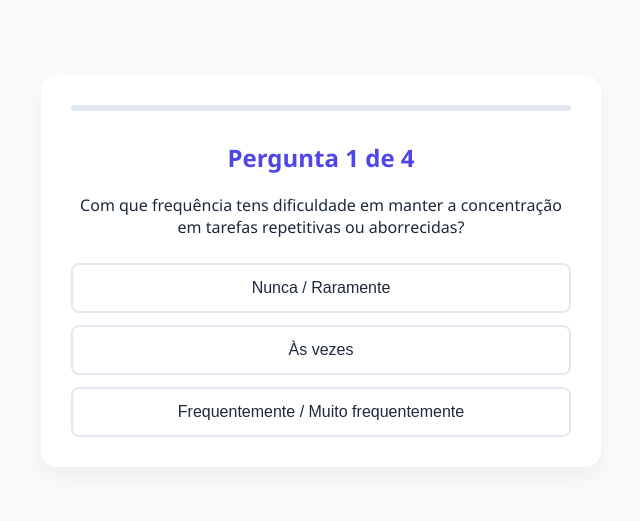
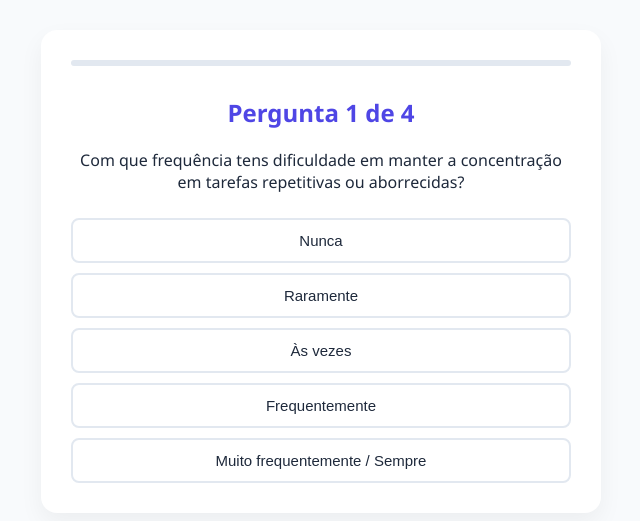
Before and after one commit to susanaflorencio-lgtm/quiz-phda, a plain HTML site: page index.html in a window 1280 px wide. Shown: the part 149-670 px from the top of the page, without its empty margins (319-959 px from the left). Drawn offline with Linux system fonts and the light colour scheme.

Commit message:
Update index.html

```diff
--- a/index.html
+++ b/index.html
@@ -57,16 +57,16 @@
         .btn-container {
             display: flex;
             flex-direction: column;
-            gap: 12px;
+            gap: 10px;
             margin-top: 25px;
         }
 
         button {
-            padding: 14px;
+            padding: 12px;
             border: 2px solid #e2e8f0;
             border-radius: 8px;
             background: white;
-            font-size: 16px;
+            font-size: 15px;
             cursor: pointer;
             transition: all 0.2s ease;
             color: var(--text-color);
@@ -99,46 +99,59 @@
 <div class="quiz-container">
     <div class="progress-bar"><div class="progress" id="progress"></div></div>
 
+    <!-- Pergunta 1 -->
     <div class="question active" data-index="1">
         <h2>Pergunta 1 de 4</h2>
         <p>Com que frequência tens dificuldade em manter a concentração em tarefas repetitivas ou aborrecidas?</p>
         <div class="btn-container">
-            <button onclick="nextQuestion(0)">Nunca / Raramente</button>
-            <button onclick="nextQuestion(1)">Às vezes</button>
-            <button onclick="nextQuestion(2)">Frequentemente / Muito frequentemente</button>
+            <button onclick="nextQuestion(0)">Nunca</button>
+            <button onclick="nextQuestion(1)">Raramente</button>
+            <button onclick="nextQuestion(2)">Às vezes</button>
+            <button onclick="nextQuestion(3)">Frequentemente</button>
+            <button onclick="nextQuestion(4)">Muito frequentemente / Sempre</button>
         </div>
     </div>
 
+    <!-- Pergunta 2 -->
     <div class="question" data-index="2">
         <h2>Pergunta 2 de 4</h2>
         <p>Com que frequência te esqueces de compromissos, tarefas diárias ou de onde deixaste objetos importantes?</p>
         <div class="btn-container">
-            <button onclick="nextQuestion(0)">Nunca / Raramente</button>
-            <button onclick="nextQuestion(1)">Às vezes</button>
-            <button onclick="nextQuestion(2)">Frequentemente / Muito frequentemente</button>
+            <button onclick="nextQuestion(0)">Nunca</button>
+            <button onclick="nextQuestion(1)">Raramente</button>
+            <button onclick="nextQuestion(2)">Às vezes</button>
+            <button onclick="nextQuestion(3)">Frequentemente</button>
+            <button onclick="nextQuestion(4)">Muito frequentemente / Sempre</button>
         </div>
     </div>
 
+    <!-- Pergunta 3 -->
     <div class="question" data-index="3">
         <h2>Pergunta 3 de 4</h2>
         <p>Sentes uma necessidade constante de te mexer, mexer as mãos/pés ou sentes uma agitação interior difícil de controlar?</p>
         <div class="btn-container">
-            <button onclick="nextQuestion(0)">Nunca / Raramente</button>
-            <button onclick="nextQuestion(1)">Às vezes</button>
-            <button onclick="nextQuestion(2)">Frequentemente / Muito frequentemente</button>
+            <button onclick="nextQuestion(0)">Nunca</button>
+            <button onclick="nextQuestion(1)">Raramente</button>
+            <button onclick="nextQuestion(2)">Às vezes</button>
+            <button onclick="nextQuestion(3)">Frequentemente</button>
+            <button onclick="nextQuestion(4)">Muito frequentemente / Sempre</button>
         </div>
     </div>
 
+    <!-- Pergunta 4 -->
     <div class="question" data-index="4">
         <h2>Pergunta 4 de 4</h2>
         <p>Tens tendência a interromper os outros quando estão a falar ou a responder antes que a pergunta termine?</p>
         <div class="btn-container">
-            <button onclick="nextQuestion(0)">Nunca / Raramente</button>
-            <button onclick="nextQuestion(1)">Às vezes</button>
-            <button onclick="nextQuestion(2)">Frequentemente / Muito frequentemente</button>
+            <button onclick="nextQuestion(0)">Nunca</button>
+            <button onclick="nextQuestion(1)">Raramente</button>
+            <button onclick="nextQuestion(2)">Às vezes</button>
+            <button onclick="nextQuestion(3)">Frequentemente</button>
+            <button onclick="nextQuestion(4)">Muito frequentemente / Sempre</button>
         </div>
     </div>
 
+    <!-- Ecrã de Resultados -->
     <div class="question" id="result-screen">
         <h2>O teu resultado está pronto!</h2>
         <p>Identificámos alguns padrões nas tuas respostas que merecem uma análise mais detalhada e personalizada.</p>
```
